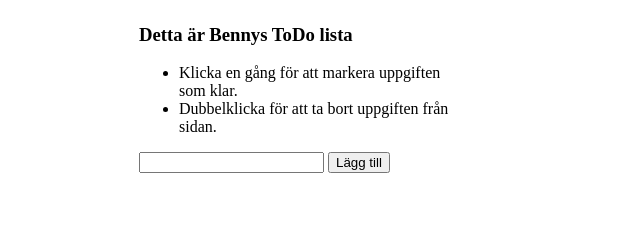
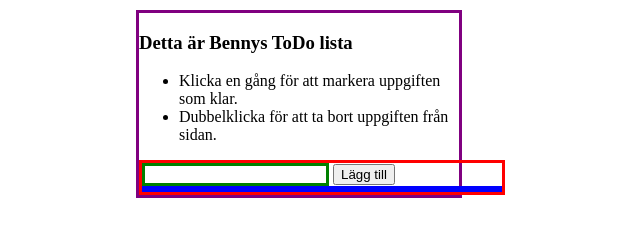
Before and after one commit to BennyAndersson/ToDo, a plain HTML site: page index.html in a window 1280 px wide. Shown: the whole page, without its empty margins (341-981 px from the left). Drawn offline with Linux system fonts and the light colour scheme.

Commit message:
update with borders

```diff
--- a/css/style.css
+++ b/css/style.css
@@ -4,16 +4,16 @@ html, body{
 }
 
 body{
-    /* border: solid 3px purple; */
+    border: solid 3px purple;
 }
 #container{
     width: 360px;
-    /* border: solid 3px red; */
+    border: solid 3px red;
 }
 
 #inputField{
     /* vertical-align: middle; */
-    /* border: solid 3px green; */
+    border: solid 3px green;
     outline: none;
 }
 
@@ -22,7 +22,7 @@ body{
 
 #toDoList{
     color: red;
-    /* border: solid 3px blue; */
+    border: solid 3px blue;
 }
 
 .listClass{
```
